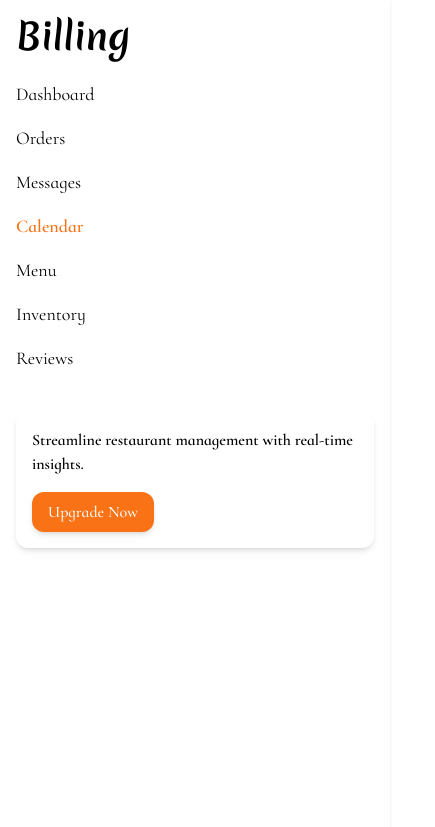
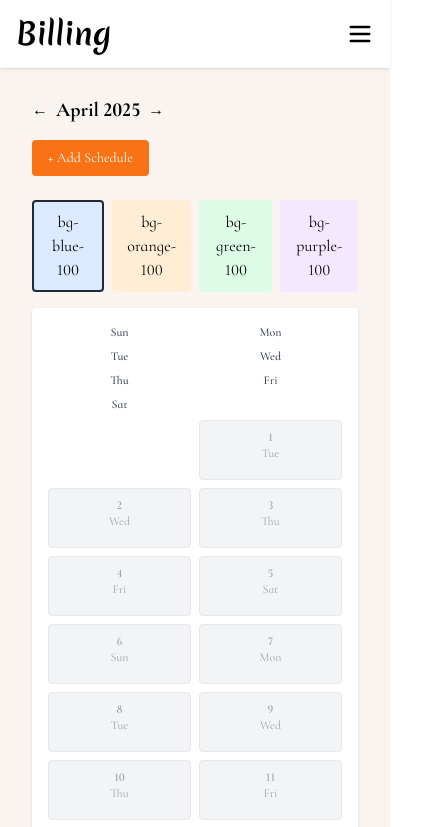
Before and after one commit to ShittuIbrahim00/restaurant-dashboard, a React (Vite) app: page /calendar in a window 390 px wide. Shown: the top 827 px of the page, 435 px wide, since content can reach past the window. Built offline with nearby package versions, Linux system fonts and the light colour scheme.

Commit message:
Made all pages responsive

```diff
--- a/src/components/Layout.jsx
+++ b/src/components/Layout.jsx
@@ -1,54 +1,84 @@
+import { useState } from "react";
 import { Outlet, Link, useLocation } from "react-router-dom";
 import { Card } from "@/components/ui/card";
 import { Button } from "@/components/ui/button";
 import { Input } from "@/components/ui/input";
+import { Menu, X } from "lucide-react";
 
 const Layout = () => {
   const location = useLocation();
+  const [mobileMenuOpen, setMobileMenuOpen] = useState(false);
+
+  const navLinks = [
+    { to: "/", label: "Dashboard" },
+    { to: "/orders", label: "Orders" },
+    { to: "/messages", label: "Messages" },
+    { to: "/calendar", label: "Calendar" },
+    { to: "/menu", label: "Menu" },
+    { to: "/inventory", label: "Inventory" },
+    { to: "/reviews", label: "Reviews" },
+  ];
 
   return (
-    <div className="grid grid-cols-12 gap-4 bg-customColor">
-      {/* Sidebar */}
-      <div className="col-span-12 sm:col-span-2 bg-white p-4 shadow h-screen sticky top-0">
+    <div className="grid grid-cols-12 gap-4 bg-customColor relative">
+      {/* Mobile/Tablet Top Bar */}
+      <div className="lg:hidden p-4 fixed top-0 left-0 w-full z-20 bg-white shadow flex justify-between items-center">
+        <h2 className="text-3xl font-merienda font-bold">Billing</h2>
+        <button onClick={() => setMobileMenuOpen(!mobileMenuOpen)}>
+          {mobileMenuOpen ? <X size={28} /> : <Menu size={28} />}
+        </button>
+      </div>
+
+      {/* Desktop Sidebar */}
+      <div className="hidden lg:block lg:col-span-2 bg-white p-4 shadow h-screen sticky top-0">
         <h2 className="text-4xl font-merienda font-bold mb-6">Billing</h2>
         <ul className="space-y-4 text-lg">
-          <li className={location.pathname === "/" ? "text-orange-500 font-semibold" : ""}>
-            <Link to="/">Dashboard</Link>
-          </li>
-          <li className={location.pathname === "/orders" ? "text-orange-500 font-semibold" : ""}>
-            <Link to="/orders">Orders</Link>
-          </li>
-          <li className={location.pathname === "/messages" ? "text-orange-500 font-semibold" : ""}>
-            <Link to="/messages">Messages</Link>
-          </li>
-          <li className={location.pathname === "/calendar" ? "text-orange-500 font-semibold" : ""}>
-            <Link to="/calendar">Calendar</Link>
-          </li>
-          <li className={location.pathname === "/menu" ? "text-orange-500 font-semibold" : ""}>
-            <Link to="/menu">Menu</Link>
-          </li>
-          <li className={location.pathname === "/inventory" ? "text-orange-500 font-semibold" : ""}>
-            <Link to="/inventory">Inventory</Link>
-          </li>
-          <li className={location.pathname === "/reviews" ? "text-orange-500 font-semibold" : ""}>
-            <Link to="/reviews">Reviews</Link>
-          </li>
+          {navLinks.map((link) => (
+            <li
+              key={link.to}
+              className={`${
+                location.pathname === link.to ? "text-orange-500 font-semibold" : ""
+              }`}
+            >
+              <Link to={link.to}>{link.label}</Link>
+            </li>
+          ))}
         </ul>
-
         <div className="mt-auto pt-10">
           <Card className="bg-orange-100 p-4 rounded-xl">
             <p className="font-semibold mb-2">
               Streamline restaurant management with real-time insights.
             </p>
-            <Button className="bg-orange-500 text-white mt-2">Upgrade Now</Button>
+            <Button className="bg-orange-500 text-white mt-2">
+              Upgrade Now
+            </Button>
           </Card>
         </div>
       </div>
 
+      {/* Mobile Sidebar (Overlay when open) */}
+      {mobileMenuOpen && (
+        <div className="fixed top-14 left-0 w-64 h-[calc(100vh-56px)] bg-white shadow p-4 z-30">
+          <ul className="space-y-4 text-lg">
+            {navLinks.map((link) => (
+              <li
+                key={link.to}
+                className={`${
+                  location.pathname === link.to ? "text-orange-500 font-semibold" : ""
+                }`}
+                onClick={() => setMobileMenuOpen(false)}
+              >
+                <Link to={link.to}>{link.label}</Link>
+              </li>
+            ))}
+          </ul>
+        </div>
+      )}
+
       {/* Main Content */}
-      <div className="col-span-12 sm:col-span-10 p-4 space-y-4">
-        {/* Top Nav */}
-        <div className="flex justify-between items-center">
+      <div className="col-span-12 lg:col-span-10 p-4 mt-12 lg:mt-0 space-y-4">
+        {/* Top Nav (Desktop only) */}
+        <div className="hidden lg:flex justify-between items-center">
           <h1 className="text-3xl font-bold font-merienda ml-4 capitalize">
             {location.pathname.replace("/", "") || "Dashboard"}
           </h1>
@@ -58,7 +88,6 @@ const Layout = () => {
           </div>
         </div>
 
-        {/* Page-specific content goes here */}
         <Outlet />
       </div>
     </div>
--- a/src/orderComponents/OrderDetails.jsx
+++ b/src/orderComponents/OrderDetails.jsx
@@ -8,7 +8,9 @@ const OrderDetails = () => {
 
   return (
     <div className="p-6 bg-white rounded-xl shadow">
-      <h4 className="text-lg font-semibold text-gray-700 mb-4">Order Details (#ORD1028)</h4>
+    <h4 className="text-lg font-semibold text-gray-700 mb-4">Order Details (#ORD1028)</h4>
+
+    <div className="overflow-x-auto">
       <table className="w-full border-collapse text-left">
         <thead>
           <tr>
@@ -31,8 +33,11 @@ const OrderDetails = () => {
           ))}
         </tbody>
       </table>
-      <p className="text-right mt-4 font-semibold">Total: $43.00</p>
     </div>
+
+    <p className="text-right mt-4 font-semibold">Total: $43.00</p>
+  </div>
+
   );
 };
 
--- a/src/orderComponents/OrderList.jsx
+++ b/src/orderComponents/OrderList.jsx
@@ -17,22 +17,25 @@ const orders = [
     amount: "$24.00",
     status: "Cancelled",
   },
-  // Add other rows based on the image
+  // Add more orders as needed
 ];
 
 const OrderList = () => {
   return (
     <div className="p-6 bg-white shadow rounded-lg">
       <h4 className="text-lg font-semibold text-gray-700 mb-4">Order List</h4>
-      <table className="w-full text-left border-collapse">
+
+      {/* Responsive Table Container */}
+      <div className="overflow-x-auto">
+        <table className="min-w-full text-left border-collapse">
           <thead>
             <tr>
-            <th className="border-b p-2">Order ID</th>
-            <th className="border-b p-2">Customer</th>
-            <th className="border-b p-2">Type</th>
-            <th className="border-b p-2">Quantity</th>
-            <th className="border-b p-2">Amount</th>
-            <th className="border-b p-2">Status</th>
+              <th className="border-b p-2 whitespace-nowrap">Order ID</th>
+              <th className="border-b p-2 whitespace-nowrap">Customer</th>
+              <th className="border-b p-2 whitespace-nowrap">Type</th>
+              <th className="border-b p-2 whitespace-nowrap">Quantity</th>
+              <th className="border-b p-2 whitespace-nowrap">Amount</th>
+              <th className="border-b p-2 whitespace-nowrap">Status</th>
             </tr>
           </thead>
           <tbody>
@@ -40,7 +43,9 @@ const OrderList = () => {
               <tr key={index} className="border-b">
                 <td className="p-2">{order.id}</td>
                 <td className="p-2">
-                <Link to={`/orders/${order.id}`}>{order.customer}</Link>
+                  <Link to={`/orders/${order.id}`} className="text-blue-600 hover:underline">
+                    {order.customer}
+                  </Link>
                 </td>
                 <td className="p-2">{order.type}</td>
                 <td className="p-2">{order.quantity}</td>
@@ -63,6 +68,7 @@ const OrderList = () => {
           </tbody>
         </table>
       </div>
+    </div>
   );
 };
 
--- a/src/pages/Calendar.jsx
+++ b/src/pages/Calendar.jsx
@@ -1,6 +1,8 @@
 import { useState } from "react";
+import { motion } from "framer-motion";  // For animations
 
 const DAYS = ["Sun", "Mon", "Tue", "Wed", "Thu", "Fri", "Sat"];
+const themes = ["bg-blue-100", "bg-orange-100", "bg-green-100", "bg-purple-100"];
 
 export default function Calendar() {
   const today = new Date();
@@ -8,10 +10,10 @@ export default function Calendar() {
   const [currentYear, setCurrentYear] = useState(today.getFullYear());
   const [schedules, setSchedules] = useState({});
   const [showForm, setShowForm] = useState(false);
-  const [formData, setFormData] = useState({ day: "", text: "" });
+  const [formData, setFormData] = useState({ day: "", text: "", recurring: false });
+  const [currentTheme, setCurrentTheme] = useState(themes[0]); // Default theme
 
-  const getDaysInMonth = (year, month) =>
-    new Date(year, month + 1, 0).getDate();
+  const getDaysInMonth = (year, month) => new Date(year, month + 1, 0).getDate();
 
   const isFutureOrToday = (day) => {
     const selected = new Date(currentYear, currentMonth, day);
@@ -22,12 +24,21 @@ export default function Calendar() {
     const key = `${currentYear}-${currentMonth + 1}-${formData.day}`;
     if (!formData.day || !formData.text || !isFutureOrToday(formData.day)) return;
 
-    setSchedules((prev) => ({
-      ...prev,
-      [key]: [...(prev[key] || []), formData.text],
-    }));
+    const newSchedules = { ...schedules };
 
-    setFormData({ day: "", text: "" });
+    // Add schedule to selected day
+    newSchedules[key] = [...(newSchedules[key] || []), formData.text];
+
+    // If recurring, add the schedule to subsequent days of the month
+    if (formData.recurring) {
+      for (let i = parseInt(formData.day) + 7; i <= getDaysInMonth(currentYear, currentMonth); i += 7) {
+        const recurringKey = `${currentYear}-${currentMonth + 1}-${i}`;
+        newSchedules[recurringKey] = [...(newSchedules[recurringKey] || []), formData.text];
+      }
+    }
+
+    setSchedules(newSchedules);
+    setFormData({ day: "", text: "", recurring: false });
     setShowForm(false);
   };
 
@@ -46,11 +57,11 @@ export default function Calendar() {
   const firstDayOfWeek = new Date(currentYear, currentMonth, 1).getDay();
 
   return (
-    <main className="flex-1 p-6">
-      <header className="flex justify-between items-center mb-6">
+    <main className="p-4 sm:p-6 w-full max-w-6xl mx-auto">
+      <header className="flex flex-col sm:flex-row justify-between items-start sm:items-center gap-4 mb-6">
         <div className="flex items-center gap-2">
           <button onClick={() => changeMonth(-1)}>&larr;</button>
-          <h2 className="text-2xl font-bold">
+          <h2 className="text-xl sm:text-2xl font-bold">
             {new Date(currentYear, currentMonth).toLocaleString("default", {
               month: "long",
               year: "numeric",
@@ -61,60 +72,84 @@ export default function Calendar() {
         {canScheduleInCurrentMonth && (
           <button
             onClick={() => setShowForm(true)}
-            className="bg-orange-500 text-white py-2 px-4 rounded"
+            className={`bg-orange-500 text-white py-2 px-4 rounded text-sm sm:text-base`}
           >
             + Add Schedule
           </button>
         )}
       </header>
 
+      {/* Color Theme Selector */}
+      <div className="mb-4 flex gap-2">
+        {themes.map((theme, idx) => (
+          <button
+            key={idx}
+            className={`p-2 rounded ${theme} ${currentTheme === theme ? "border-2 border-gray-800" : ""}`}
+            onClick={() => setCurrentTheme(theme)}
+          >
+            {theme}
+          </button>
+        ))}
+      </div>
+
       {/* Calendar Grid */}
-      <section className="grid grid-cols-7 gap-4 bg-white p-6 rounded shadow">
+      <motion.section
+        className="grid grid-cols-2 sm:grid-cols-4 md:grid-cols-7 gap-2 sm:gap-4 bg-white p-4 sm:p-6 rounded shadow"
+        initial={{ opacity: 0 }}
+        animate={{ opacity: 1 }}
+        transition={{ duration: 0.5 }}
+      >
         {DAYS.map((day) => (
-          <div key={day} className="text-center text-gray-700 font-medium">
+          <div key={day} className="text-center text-gray-700 font-medium text-xs sm:text-sm">
             {day}
           </div>
         ))}
 
-        {/* Blank spaces before 1st day of month */}
         {Array(firstDayOfWeek)
           .fill(null)
           .map((_, i) => (
             <div key={`empty-${i}`} />
           ))}
 
-        {/* Actual Days */}
         {Array(totalDays)
           .fill(null)
           .map((_, index) => {
             const day = index + 1;
             const key = `${currentYear}-${currentMonth + 1}-${day}`;
             return (
-              <div
+              <motion.div
                 key={key}
-                className={`p-2 border rounded min-h-[60px] text-center ${
+                className={`p-2 border rounded min-h-[60px] text-center flex flex-col text-xs sm:text-sm ${
                   isFutureOrToday(day)
                     ? "bg-white"
                     : "bg-gray-100 text-gray-400"
-                }`}
+                } ${currentTheme}`}
+                whileHover={{ scale: 1.05 }}
+                transition={{ type: "spring", stiffness: 300 }}
               >
                 <div className="font-semibold">{day}</div>
-                <div className="text-sm text-left">
+                <div className="text-xs sm:text-sm">{DAYS[new Date(currentYear, currentMonth, day).getDay()]}</div>
+                <div className="text-left mt-1 overflow-hidden">
                   {schedules[key]?.map((item, i) => (
                     <div key={i} className="text-blue-600 truncate">
                       • {item}
                     </div>
                   ))}
                 </div>
-              </div>
+              </motion.div>
             );
           })}
-      </section>
+      </motion.section>
 
       {/* Schedule Form */}
       {showForm && (
-        <div className="fixed inset-0 bg-black bg-opacity-50 flex items-center justify-center z-10">
-          <div className="bg-white p-6 rounded shadow w-80">
+        <div className="fixed inset-0 bg-black bg-opacity-50 flex items-center justify-center z-10 px-4">
+          <motion.div
+            className="bg-white p-4 sm:p-6 rounded shadow w-full max-w-xs"
+            initial={{ opacity: 0, scale: 0.8 }}
+            animate={{ opacity: 1, scale: 1 }}
+            transition={{ duration: 0.3 }}
+          >
             <h3 className="text-lg font-bold mb-4">Add Schedule</h3>
             <input
               type="number"
@@ -125,7 +160,7 @@ export default function Calendar() {
                 setFormData({ ...formData, day: e.target.value })
               }
               placeholder={`Day (1-${totalDays})`}
-              className="w-full mb-3 border p-2 rounded"
+              className="w-full mb-3 border p-2 rounded text-sm"
             />
             <input
               type="text"
@@ -134,8 +169,19 @@ export default function Calendar() {
                 setFormData({ ...formData, text: e.target.value })
               }
               placeholder="Schedule text"
-              className="w-full mb-3 border p-2 rounded"
+              className="w-full mb-3 border p-2 rounded text-sm"
             />
+            <label className="inline-flex items-center text-sm">
+              <input
+                type="checkbox"
+                checked={formData.recurring}
+                onChange={(e) =>
+                  setFormData({ ...formData, recurring: e.target.checked })
+                }
+                className="mr-2"
+              />
+              Recurring Event (every week)
+            </label>
             {!isFutureOrToday(formData.day) && formData.day && (
               <p className="text-red-500 text-sm mb-2">
                 Cannot schedule in the past.
@@ -144,18 +190,18 @@ export default function Calendar() {
             <div className="flex justify-between">
               <button
                 onClick={handleAddSchedule}
-                className="bg-green-500 text-white px-4 py-2 rounded"
+                className="bg-green-500 text-white px-4 py-2 rounded text-sm"
               >
                 Save
               </button>
               <button
                 onClick={() => setShowForm(false)}
-                className="text-gray-600 px-4 py-2"
+                className="text-gray-600 px-4 py-2 text-sm"
               >
                 Cancel
               </button>
             </div>
-          </div>
+          </motion.div>
         </div>
       )}
     </main>
--- a/src/pages/Dashboard.jsx
+++ b/src/pages/Dashboard.jsx
@@ -156,7 +156,7 @@ const Dashboard = () => {
   };
 
   return (
-    <div className="grid grid-cols-12 gap-4 bg-customColor p-4 min-h-screen">
+    <div className="w-full">
       {/* Main Content - Left 9 columns */}
       <div className="col-span-12 lg:col-span-9 grid grid-cols-12 gap-4">
         {/* Summary Cards */}
@@ -345,39 +345,45 @@ const Dashboard = () => {
         <OrderTypesCard />
 
         {/* Recent Orders */}
-        <div className="col-span-12 bg-white rounded-xl">
+        <div className="col-span-12 bg-white rounded-xl overflow-hidden">
           <Card>
             <CardContent>
-              <div className="flex justify-between items-center mb-2">
-                <p className="font-semibold">Recent Orders</p>
-                <Input placeholder="Search orders..." className="w-64" />
+              <div className="flex flex-col md:flex-row justify-between items-start md:items-center mb-2 gap-2">
+                <p className="font-semibold text-base">Recent Orders</p>
+                <Input
+                  placeholder="Search orders..."
+                  className="w-full md:w-64"
+                />
               </div>
-              <table className="w-full text-left">
+
+              {/* Responsive Table Wrapper */}
+              <div className="overflow-x-auto">
+                <table className="min-w-[600px] w-full text-left text-sm">
                   <thead>
-                  <tr>
-                    <th>Order ID</th>
-                    <th>Photo</th>
-                    <th>Menu</th>
-                    <th>Amount</th>
-                    <th>Customer</th>
-                    <th>Status</th>
+                    <tr className="border-b text-gray-600 font-medium">
+                      <th className="p-2">Order ID</th>
+                      <th className="p-2">Photo</th>
+                      <th className="p-2">Menu</th>
+                      <th className="p-2">Amount</th>
+                      <th className="p-2">Customer</th>
+                      <th className="p-2">Status</th>
                     </tr>
                   </thead>
                   <tbody>
                     {recentOrders.map((order, i) => (
-                    <tr key={i} className="border-t text-sm">
-                      <td>{order.id}</td>
-                      <td>
+                      <tr key={i} className="border-t text-gray-700">
+                        <td className="p-2">{order.id}</td>
+                        <td className="p-2">
                           <img
                             src={order.img}
                             alt={order.menu}
-                          className="w-10 h-10 rounded"
+                            className="w-10 h-10 rounded object-cover"
                           />
                         </td>
-                      <td>{order.menu}</td>
-                      <td>{order.amount}</td>
-                      <td>{order.customer}</td>
-                      <td>
+                        <td className="p-2">{order.menu}</td>
+                        <td className="p-2">{order.amount}</td>
+                        <td className="p-2">{order.customer}</td>
+                        <td className="p-2">
                           <span
                             className={`px-2 py-1 rounded-full text-xs font-medium ${
                               order.status === "Completed"
@@ -394,6 +400,7 @@ const Dashboard = () => {
                     ))}
                   </tbody>
                 </table>
+              </div>
             </CardContent>
           </Card>
         </div>
@@ -460,10 +467,7 @@ const Dashboard = () => {
       <div className="col-span-12 lg:col-span-3">
         <p className="font-semibold mb-4 text-2xl">Menu Highlights</p>
         {trendingMenus.map((item, idx) => (
-          <div
-            key={idx}
-            className="flex flex-col mb-4 bg-white rounded-xl"
-          >
+          <div key={idx} className="flex flex-col mb-4 bg-white rounded-xl">
             <div className="p-3">
               <img
                 src={item.img}
--- a/src/pages/Messages.jsx
+++ b/src/pages/Messages.jsx
@@ -1,6 +1,6 @@
 import { useState } from "react";
-import Picker from '@emoji-mart/react';
-import data from '@emoji-mart/data';
+import Picker from "@emoji-mart/react";
+import data from "@emoji-mart/data";
 import { FiSend } from "react-icons/fi";
 
 const sampleContacts = [
@@ -51,19 +51,19 @@ export default function Messages() {
   };
 
   return (
-    <div className="flex h-screen bg-gray-100">
+    <div className="flex flex-col md:flex-row h-screen bg-gray-100">
       {/* Sidebar */}
-      <aside className="w-1/4 bg-white p-4 border-r border-gray-200">
+      <aside className="md:w-1/3 lg:w-1/4 bg-white p-4 border-b md:border-b-0 md:border-r border-gray-200">
         <div className="flex items-center justify-between mb-4">
           <h1 className="text-xl font-bold">Messages</h1>
-          <button className="text-orange-500">New</button>
+          <button className="text-orange-500 text-sm">New</button>
         </div>
         <input
           type="text"
           placeholder="Search"
           className="w-full p-2 border border-gray-300 rounded mb-4"
         />
-        <div className="space-y-4">
+        <div className="space-y-4 overflow-y-auto max-h-[calc(100vh-160px)]">
           {sampleContacts.map((user) => (
             <div
               key={user.name}
@@ -80,7 +80,7 @@ export default function Messages() {
         </div>
       </aside>
 
-      {/* Conversation Area */}
+      {/* Chat Area */}
       <main className="flex-1 p-4 flex flex-col">
         {currentUser ? (
           <>
@@ -90,25 +90,38 @@ export default function Messages() {
                 <img src={currentUser.avatar} className="w-10 h-10 rounded-full" />
                 <h1 className="text-xl font-bold">{currentUser.name}</h1>
               </div>
-              <button className="text-orange-500">Settings</button>
+              <button className="text-orange-500 text-sm">Settings</button>
             </div>
 
             {/* Messages */}
-            <div className="flex-1 overflow-y-auto space-y-4">
+            <div className="flex-1 overflow-y-auto space-y-4 pr-1">
               {(conversations[currentUser.name] || []).map((msg) => (
                 <div
                   key={msg.id}
-                  className={`flex items-start gap-2 ${
+                  className={`flex items-end gap-2 ${
                     msg.sender === "me" ? "justify-end" : "justify-start"
                   }`}
                 >
                   {msg.sender !== "me" && (
-                    <img src={currentUser.avatar} className="w-8 h-8 rounded-full" />
+                    <img
+                      src={currentUser.avatar}
+                      className="w-8 h-8 rounded-full"
+                    />
                   )}
-                  <div className="bg-white p-3 rounded-lg shadow max-w-xs">
-                    <p className="text-sm">{msg.text}</p>
-                    <p className="text-xs text-gray-500 mt-1">
-                      {msg.timestamp.toLocaleTimeString()} • {msg.status}
+                  <div
+                    className={`p-3 rounded-lg shadow max-w-[80%] text-sm ${
+                      msg.sender === "me"
+                        ? "bg-blue-500 text-white"
+                        : "bg-white text-black"
+                    }`}
+                  >
+                    <p>{msg.text}</p>
+                    <p className="text-xs text-gray-200 mt-1">
+                      {msg.timestamp.toLocaleTimeString([], {
+                        hour: "2-digit",
+                        minute: "2-digit",
+                      })}{" "}
+                      • {msg.status}
                     </p>
                   </div>
                   {msg.sender === "me" && (
@@ -127,7 +140,7 @@ export default function Messages() {
                 😊
               </button>
               {showEmojiPicker && (
-                <div className="absolute bottom-16 left-1/2 transform -translate-x-1/2 z-50">
+                <div className="absolute bottom-16 -left-[28%] z-50">
                   <Picker data={data} onEmojiSelect={handleSelectEmoji} />
                 </div>
               )}
```
Lines whose indentation alone changed are shown as unchanged.
